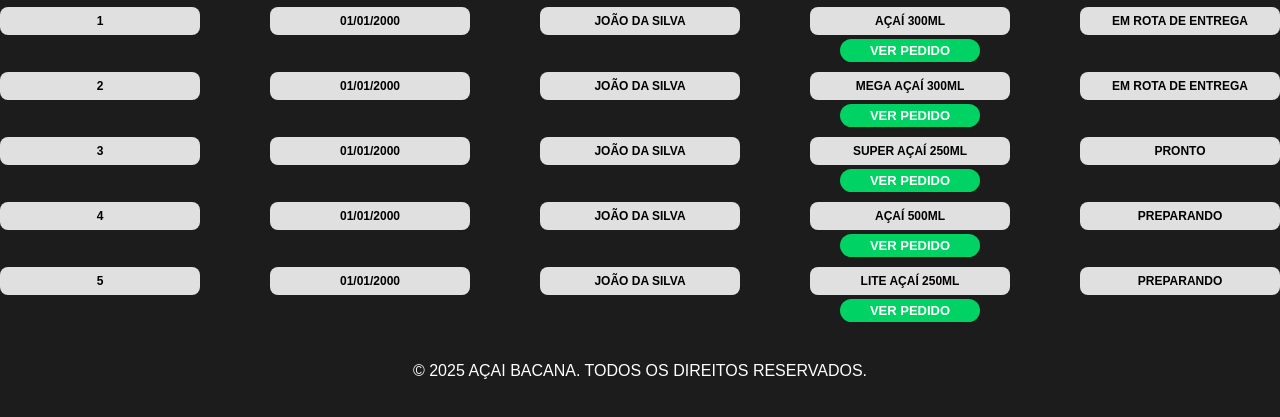
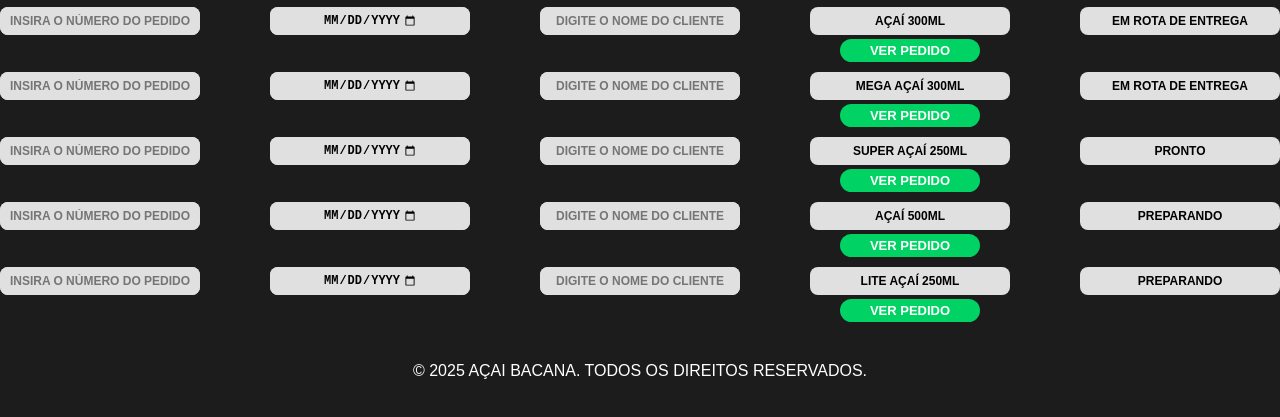
Before and after one commit to gabriel-horstmann/acai-bacana, a website: page public/views/index.html in a window 1280 px wide. Shown: the part 89-506 px from the top of the page. Drawn offline with Linux system fonts and the light colour scheme.

Commit message:
ultima alteração feita no html, criação de mais um arquivo css e estilização da segunda pag

```diff
--- a/public/css/main.css
+++ b/public/css/main.css
@@ -108,3 +108,24 @@ p{
     margin-top: 40px;
     text-align: center;
 }
+
+input{
+    color: black;
+    background-color: #e0e0e0;
+    border-radius: 8px;
+    width: 200px;
+    font-size: 12px;
+    text-align: center;
+    font-weight: bold;
+    display: flex;
+    align-items: center;
+    justify-content: center;
+    height: 28px;
+    text-transform: uppercase;
+    border: 0;
+}
+
+input::-webkit-outer-spin-button, input::-webkit-inner-spin-button{
+    -webkit-appearance: none;
+    margin: 0;
+}
--- /dev/null
+++ b/public/css/order.css
@@ -0,0 +1,10 @@
+*{
+    margin: 0;
+    padding: 0;
+    box-sizing: border-box;
+}
+
+.img-frame{
+    height: 200px;
+    width: 100;
+}
--- a/public/views/index.html
+++ b/public/views/index.html
@@ -32,9 +32,9 @@
 
     <div class="content-list">
         <div class="list-column">
-            <div class="frame-content">1</div>
-            <div class="frame-content">01/01/2000</div>
-            <div class="frame-content">João da Silva</div>
+            <div class="frame-content"><input type="number" name="order-number" placeholder="insira o número do pedido"></div>
+            <div class="frame-content"><input type="date" name="order-date" max="2026-12-31"></div>
+            <div class="frame-content"><input type="text" name="client-order" placeholder="digite o nome do cliente"></div>
                 <div class="order-detail">
                     <div class="frame-content">Açaí 300ML</div>
                     <div class="order-view">Ver Pedido</div>
@@ -43,9 +43,9 @@
         </div>
 
         <div class="list-column">
-            <div class="frame-content">2</div>
-            <div class="frame-content">01/01/2000</div>
-            <div class="frame-content">João da Silva</div>
+            <div class="frame-content"><input type="number" name="order-number" placeholder="insira o número do pedido"></div>
+            <div class="frame-content"><input type="date" name="order-date" max="2026-12-31"></div>
+            <div class="frame-content"><input type="text" name="client-order" placeholder="digite o nome do cliente"></div>
                 <div class="order-detail">
                     <div class="frame-content">Mega Açaí 300ML</div>
                     <div class="order-view">Ver Pedido</div>
@@ -54,9 +54,9 @@
         </div>
 
         <div class="list-column">
-            <div class="frame-content">3</div>
-            <div class="frame-content">01/01/2000</div>
-            <div class="frame-content">João da Silva</div>
+           <div class="frame-content"><input type="number" name="order-number" placeholder="insira o número do pedido"></div>
+            <div class="frame-content"><input type="date" name="order-date" max="2026-12-31"></div>
+            <div class="frame-content"><input type="text" name="client-order" placeholder="digite o nome do cliente"></div>
                 <div class="order-detail">
                     <div class="frame-content">Super Açaí 250ML</div>
                     <div class="order-view">Ver Pedido</div>
@@ -65,9 +65,9 @@
         </div>
 
         <div class="list-column">
-            <div class="frame-content">4</div>
-            <div class="frame-content">01/01/2000</div>
-            <div class="frame-content">João da Silva</div>
+            <div class="frame-content"><input type="number" name="order-number" placeholder="insira o número do pedido"></div>
+            <div class="frame-content"><input type="date" name="order-date" max="2026-12-31"></div>
+            <div class="frame-content"><input type="text" name="client-order" placeholder="digite o nome do cliente"></div>
                 <div class="order-detail">
                     <div class="frame-content">Açaí 500ML</div>
                     <div class="order-view">Ver Pedido</div>
@@ -76,9 +76,9 @@
         </div>
 
         <div class="list-column">
-            <div class="frame-content">5</div>
-            <div class="frame-content">01/01/2000</div>
-            <div class="frame-content">João da Silva</div>
+            <div class="frame-content"><input type="number" name="order-number" placeholder="insira o número do pedido"></div>
+            <div class="frame-content"><input type="date" name="order-date" max="2026-12-31"></div>
+            <div class="frame-content"><input type="text" name="client-order" placeholder="digite o nome do cliente"></div>
                 <div class="order-detail">
                     <div class="frame-content">Lite Açaí 250ML</div>
                     <div class="order-view">Ver Pedido</div>
```
Also changed, not shown: public/views/pedido.html (+7 -4 lines).
